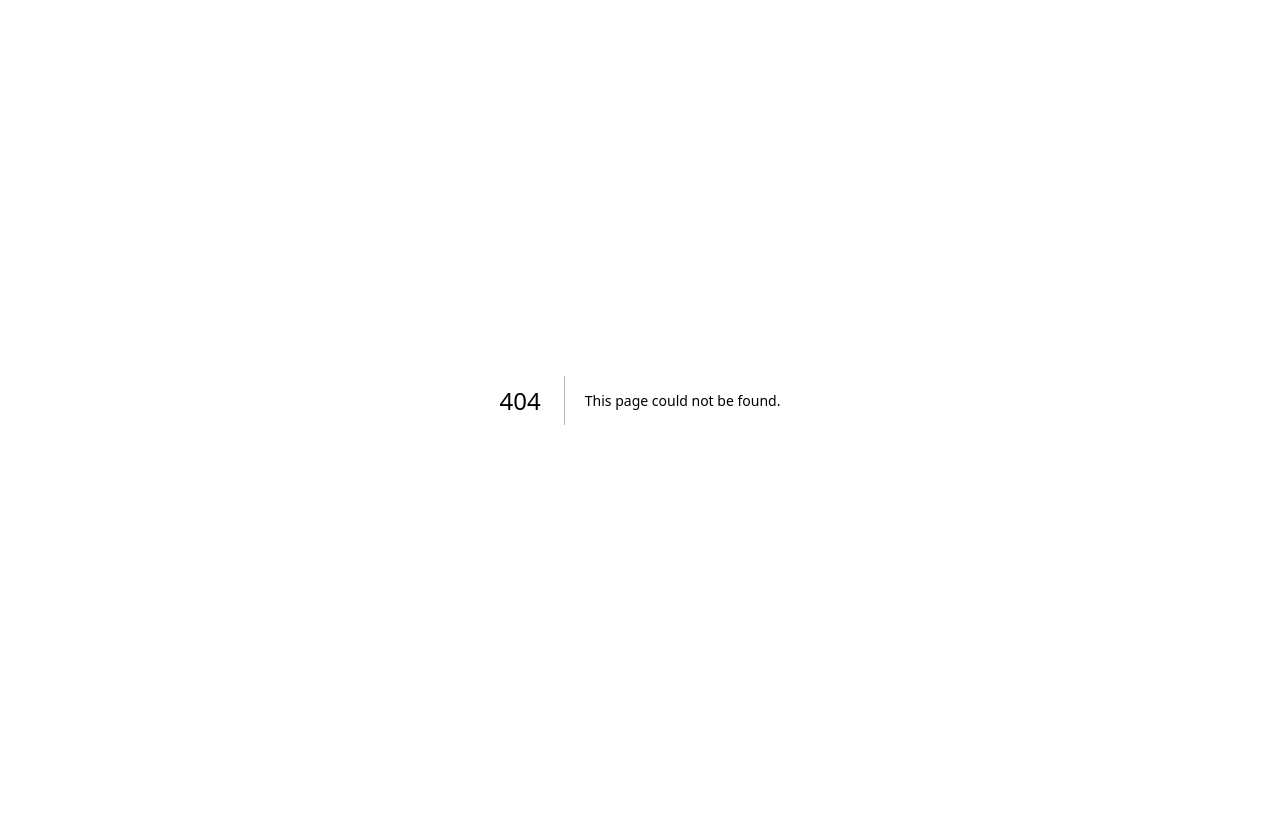
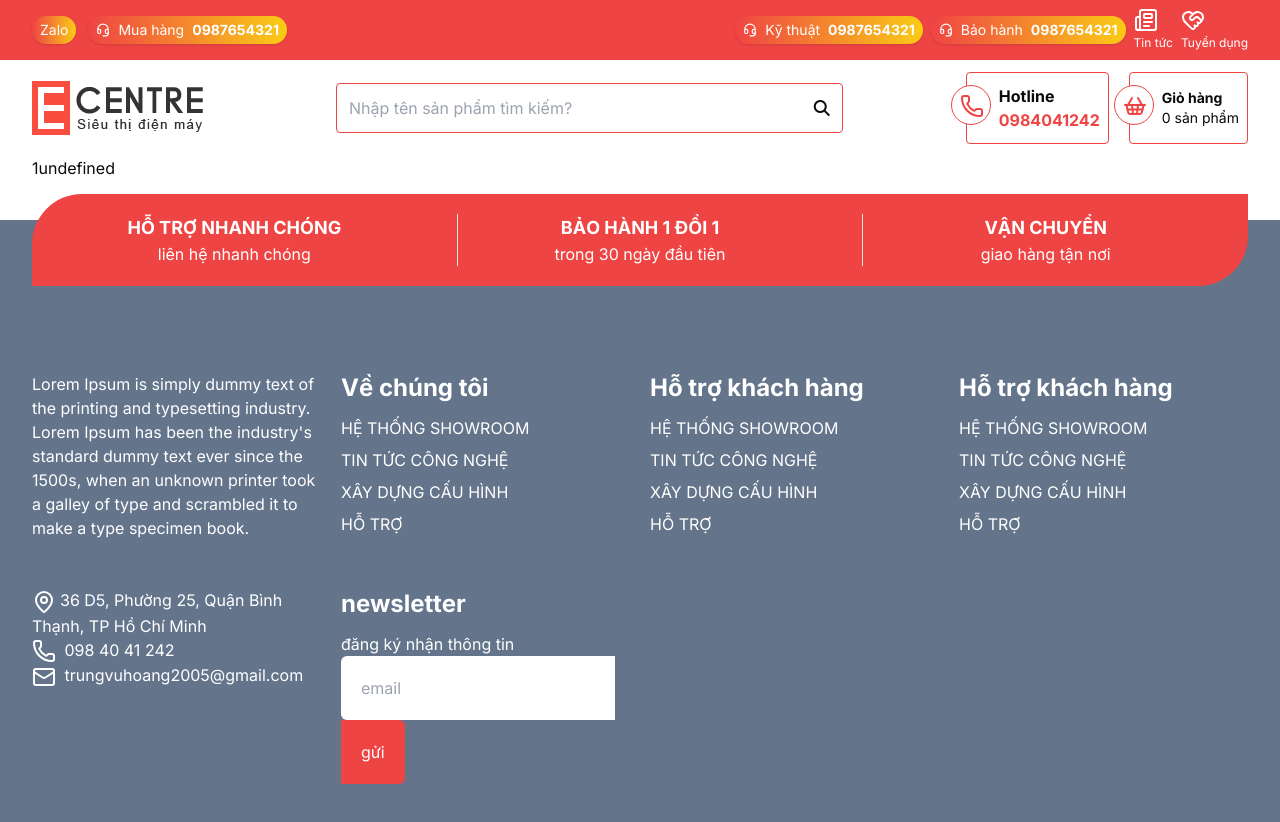
Before and after one commit to nam246/computer-demo-13, a Next.js app: page /product-category/1 in a window 1280 px wide. Before the commit this address had no page. Shown: the top 822 px of the page. Before the commit the page ends 800 px from the top, so only its background shows below. Built offline with nearby package versions, Linux system fonts and the light colour scheme.

Commit message:
fixed route error PageProps

```diff
--- a/app/(home)/layout.tsx
+++ /dev/null
@@ -1,15 +0,0 @@
-import Topbar from "@/components/ui/Topbar"
-import Header from "@/components/ui/Header"
-import Footer from "@/components/ui/Footer"
-
-export default function HomeLayout({ children }: { children: React.ReactNode }) {
-
-    return (
-        <>
-            <Topbar />
-            <Header />
-            {children}
-            <Footer />
-        </>
-    )
-}
--- a/app/layout.tsx
+++ b/app/layout.tsx
@@ -1,27 +1,40 @@
-import type { Metadata } from 'next'
-import { Inter } from 'next/font/google'
-import './globals.css'
+import type { Metadata } from "next";
+import { Inter } from "next/font/google";
+import "./globals.css";
 
-const inter = Inter({ subsets: ['latin'] })
+import Topbar from "@/components/ui/Topbar";
+import Header from "@/components/ui/Header";
+import Footer from "@/components/ui/Footer";
+
+const inter = Inter({ subsets: ["latin"] });
 
 export const metadata: Metadata = {
-  title: 'Computer demo 13',
-  description: 'Generated by create next app',
-}
+	title: "Computer demo 13",
+	description: "Generated by create next app",
+};
 
 export default function RootLayout({
 	children,
 }: {
-  children: React.ReactNode
+	children: React.ReactNode;
 }) {
 	return (
 		<html lang="en">
 			<head>
-        <link rel="stylesheet" href="https://cdnjs.cloudflare.com/ajax/libs/font-awesome/6.5.1/css/all.min.css" integrity="sha512-DTOQO9RWCH3ppGqcWaEA1BIZOC6xxalwEsw9c2QQeAIftl+Vegovlnee1c9QX4TctnWMn13TZye+giMm8e2LwA==" crossOrigin="anonymous" referrerPolicy="no-referrer" />
+				<link
+					rel="stylesheet"
+					href="https://cdnjs.cloudflare.com/ajax/libs/font-awesome/6.5.1/css/all.min.css"
+					integrity="sha512-DTOQO9RWCH3ppGqcWaEA1BIZOC6xxalwEsw9c2QQeAIftl+Vegovlnee1c9QX4TctnWMn13TZye+giMm8e2LwA=="
+					crossOrigin="anonymous"
+					referrerPolicy="no-referrer"
+				/>
 			</head>
 			<body className={inter.className}>
+				<Topbar />
+				<Header />
 				{children}
+				<Footer />
 			</body>
 		</html>
-  )
+	);
 }
--- /dev/null
+++ b/app/product-category/[slug]/page.tsx
@@ -0,0 +1,28 @@
+type Params = Promise<{ slug: string }>;
+type SearchParams = Promise<{ [key: string]: string | string[] | undefined }>;
+
+export async function generateMetadata(props: {
+	params: Params;
+	searchParams: SearchParams;
+}) {
+	const params = await props.params;
+	const searchParams = await props.searchParams;
+	const slug = params.slug;
+	const query = searchParams.query;
+}
+
+export default async function ProductCategoryPage(props: {
+	params: Params;
+	searchParams: SearchParams;
+}) {
+	const params = await props.params;
+	const searchParams = await props.searchParams;
+	const slug = params.slug;
+	const query = searchParams.query;
+
+	return (
+		<div>
+			<div className="container mx-auto">{params.slug + query}</div>
+		</div>
+	);
+}
--- a/app/product-category/page.tsx
+++ b/app/product-category/page.tsx
@@ -1,10 +1,9 @@
-export default function ProductCategoryPage() {
-
+export default function ProductCategoriesPage() {
 	return (
 		<div>
 			<div className="container mx-auto">
 				<h1>Product-category page</h1>
 			</div>
 		</div>
-    )
+	);
 }
--- /dev/null
+++ b/app/product/[slug]/page.tsx
@@ -0,0 +1,28 @@
+type Params = Promise<{ slug: string }>;
+type SearchParams = Promise<{ [key: string]: string | string[] | undefined }>;
+
+export async function generateMetadata(props: {
+	params: Params;
+	searchParams: SearchParams;
+}) {
+	const params = await props.params;
+	const searchParams = await props.searchParams;
+	const slug = params.slug;
+	const query = searchParams.query;
+}
+
+export default async function SingleProductPage(props: {
+	params: Params;
+	searchParams: SearchParams;
+}) {
+	const params = await props.params;
+	const searchParams = await props.searchParams;
+	const slug = params.slug;
+	const query = searchParams.query;
+
+
+    return (
+        <div>{params.slug + query}</div>
+
+    )
+}
```
Also changed, not shown: 1 other file (tests, documents, lock files or other folders). Lines whose indentation alone changed are shown as unchanged.
